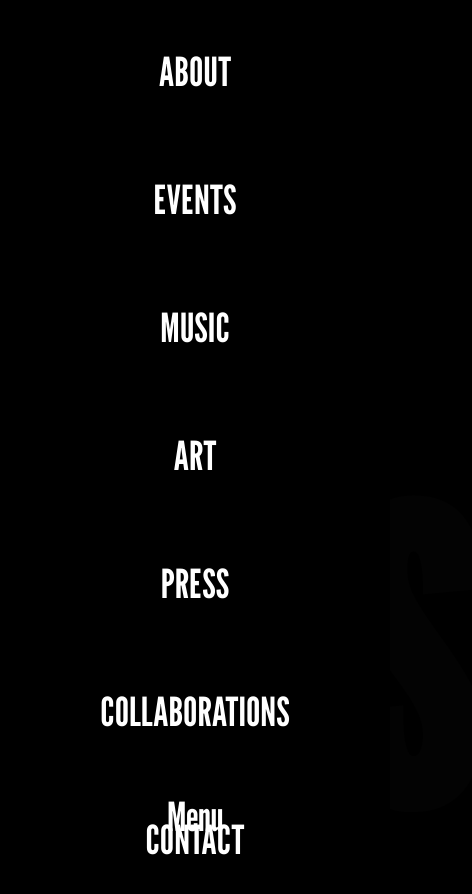
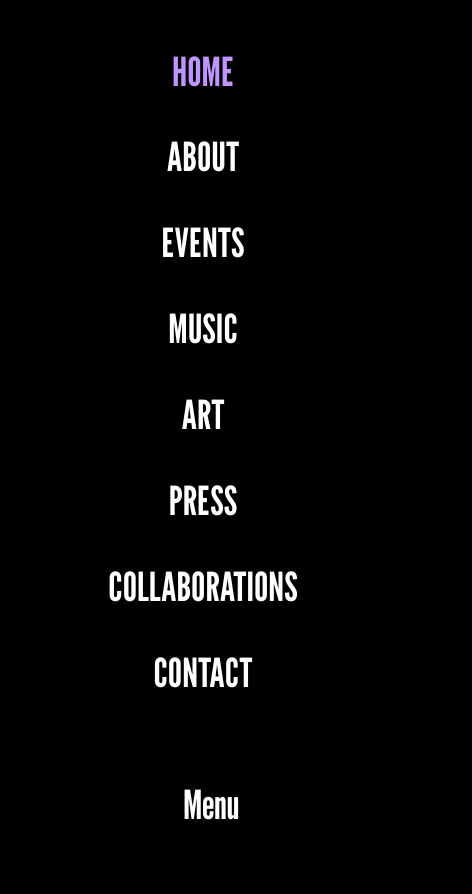
Before and after one commit to Lapiceros/IsaEnes, a React (Vite) app: page / in a window 390 px wide. Both pictures are taken after a click on the button "Menu". Shown: the top 894 px of the page, 472 px wide, since content can reach past the window. After the commit the page ends 844 px from the top, so only its background shows below. Built offline with nearby package versions, Linux system fonts and the light colour scheme.

Commit message:
navbar, home responsive fixed

```diff
--- a/src/Components/nav/NavBarComponent.css
+++ b/src/Components/nav/NavBarComponent.css
@@ -1,63 +1,69 @@
+/* NavBarComponent.css */
 a {
     text-decoration: none;
-    color: inherit;
     color: white;
 }
 
 li {
     list-style: none;
     color: #ffffff;
+}
 
-}
-footer{
-    position: fixed;
+footer {
+    position: absolute;
     display: flex;
     justify-content: center;
     align-items: center;
-    padding: 0.1% 0 1% 0;
     left: 0;
     bottom: 0;
-    width: 100vw;
-    background: linear-gradient(to top, rgb(0, 0, 0), rgba(0, 0, 0, 0.708), rgba(0, 0, 0, 0.608));
-
+    width: 100%;
+    background: linear-gradient(to top, rgb(0, 0, 0), rgba(0, 0, 0, 0.708), rgba(0, 0, 0, 0.44));
 }
 
-#menuBtn{
+#menuBtn {
     display: none;
 }
 
-.menu{
+.menu-list {
+    padding: 0 1rem 1rem 0;
     font-size: 40px;
     display: flex;
-    gap: 80px;
+    gap: 10%;
     justify-content: center;
     align-items: center;
 }
+
 .subMenu {
     display: flex;
     justify-content: center;
     align-items: center;
     flex-direction: column;
-    background-color: #0909097a;
     padding: 0.4%;
     visibility: hidden;
     position: absolute;
     bottom: 100%;
     transition: transform 0.3s ease-in-out;
     transform: translateY(-10px);
-    border: 2px solid rgb(255, 255, 255);
+
+    border: 2px solid rgba(255, 255, 255, 0.358);
+    background-color: rgba(0, 0, 0, 0.29);
+    -webkit-box-shadow: 0px 0px 140px -60px rgba(255, 255, 255, 1);
+    -moz-box-shadow: 0px 0px 140px -60px rgba(255, 255, 255, 1);
+    box-shadow: 0px 0px 140px -60px rgba(255, 255, 255, 1);
+
     border-radius: 16px;
 }
 
-.subMenu:hover{
-    color: white;
+a:hover {
+    color: #BF94FF;
+    bottom: 10px;
 }
 
-.subMenu li:hover{
+.subMenu li:hover {
     color: #BF94FF;
 }
 
-.menu li:hover .subMenu {
+.menu-list li:hover .subMenu {
     opacity: 1;
     visibility: visible;
     transform: translateY(0);
@@ -71,14 +77,20 @@ footer{
     color: #BF94FF;
 }
 
-@media screen and (max-width: 600px){
-    footer{
+
+@media screen and (max-width: 600px) {
+    footer {
+        position: fixed;
         bottom: 0;
+        left: 0;
+        width: 100%;
         flex-direction: column;
         background-color: black;
         z-index: 30;
+        padding: 1rem;
     }
-    #menuBtn{
+
+    #menuBtn {
         display: flex;
         background: transparent;
         border: none;
@@ -86,21 +98,26 @@ footer{
         font-size: 40px;
     }
 
-    nav.hide{
+    nav.hide {
         opacity: 0;
         visibility: hidden;
         position: absolute;
     }
-    nav.show{
+
+    nav.show {
+        display: flex;
+        justify-content: center;
+        align-items: center;
         opacity: 1;
         visibility: visible;
         height: 95vh;
     }
-    .menu{
+
+    .menu-list {
         display: flex;
         flex-direction: column;
-        justify-content: center;
-        align-items: center;
     }
-
+    .route{
+        margin:  10%;
+    }
 }
--- a/src/Components/nav/NavBarComponent.jsx
+++ b/src/Components/nav/NavBarComponent.jsx
@@ -1,39 +1,39 @@
-import React, { useState } from 'react'
-import './NavBarComponent.css'
-import { NavLink } from 'react-router-dom'
+import React, { useState } from 'react';
+import './NavBarComponent.css';
+import { NavLink } from 'react-router-dom';
 
 export default function NavBarComponent() {
     const [isMenuVisible, setMenuVisible] = useState(false);
 
-    const handleMenuToggle = () =>{
-        setMenuVisible(!isMenuVisible)
-    }
+    const handleMenuToggle = () => {
+        setMenuVisible(!isMenuVisible);
+    };
+
     return (
         <footer>
-
             <nav className={`menu ${isMenuVisible ? 'show' : 'hide'}`}>
-        <ul className='menu'>
-            <li className='route'><NavLink to="/" activeClassname= 'active'>HOME</NavLink></li>
-            <li className='route'><NavLink to="/about" activeClassname= 'active'>ABOUT</NavLink></li>
-            <li className='route'><NavLink to="/events" activeClassname= 'active'>EVENTS</NavLink></li>
+                <ul className='menu-list'>
+                    <li className='route'><NavLink to="/" activeClassName='active'>HOME</NavLink></li>
+                    <li className='route'><NavLink to="/about" activeClassName='active'>ABOUT</NavLink></li>
+                    <li className='route'><NavLink to="/events" activeClassName='active'>EVENTS</NavLink></li>
                     <li className='route' id='music'>MUSIC
                         <ul className='subMenu'>
-                    <li className='route'><NavLink to="/livesets" activeClassname= 'active'>LIVE SETS</NavLink></li>
-                    <li className='route'><NavLink to="/musicproductions" activeClassname= 'active'>PRODUCTIONS</NavLink></li>
+                            <li className='route'><NavLink to="/livesets" activeClassName='active'>LIVE SETS</NavLink></li>
+                            <li className='route'><NavLink to="/musicproductions" activeClassName='active'>PRODUCTIONS</NavLink></li>
                         </ul>
                     </li>
                     <li className='route'>ART
                         <ul className='subMenu'>
-                    <li className='route'><NavLink to="/artdirections" activeClassname= 'active'>ART DIRECTION</NavLink></li>
-                    <li className='route'><NavLink to="/jewelry" activeClassname= 'active'>JEWELRY</NavLink></li>
+                            <li className='route'><NavLink to="/artdirections" activeClassName='active'>ART DIRECTION</NavLink></li>
+                            <li className='route'><NavLink to="/jewelry" activeClassName='active'>JEWELRY</NavLink></li>
                         </ul>
                     </li>
-            <li className='route'><NavLink to="/press" activeClassname= 'active'>PRESS</NavLink></li>
-            <li className='route'><NavLink to="/collaborations" activeClassname= 'active'>COLLABORATIONS</NavLink></li>
-            <li className='route'><NavLink to="/contact" activeClassname= 'active'>CONTACT</NavLink></li>
+                    <li className='route'><NavLink to="/press" activeClassName='active'>PRESS</NavLink></li>
+                    <li className='route'><NavLink to="/collaborations" activeClassName='active'>COLLABORATIONS</NavLink></li>
+                    <li className='route'><NavLink to="/contact" activeClassName='active'>CONTACT</NavLink></li>
                 </ul>
             </nav>
             <button id='menuBtn' onClick={handleMenuToggle}>Menu</button>
         </footer>
-    )
+    );
 }
--- a/src/pages/Home.css
+++ b/src/pages/Home.css
@@ -1,11 +1,22 @@
+.title-container {
+  display: flex;
+  justify-content: center;
+  align-items: center;
+  flex-direction: column;
+  height: 100vh;
+}
+
+.sub-title-container {
+  font-size: 60px;
+}
+
 .text-container {
-    height: 100vh;
   width: 100vw;
   display: flex;
   justify-content: center;
   align-items: center;
   font-size: 400px;
-    color: rgba(225,225,225, .01);
+  color: rgba(225, 225, 225, 0.01);
   background-image: url("../assets/fondos/colores.jpg");
   background-repeat: repeat;
   -webkit-background-clip: text;
@@ -16,12 +27,11 @@
   filter: contrast(1.2);
 }
 
-
 @keyframes animate {
   0%, 100% {
     background-position: left top;
   }
-      25%{
+  25% {
     background-position: right bottom;
   }
   50% {
@@ -31,3 +41,42 @@
     background-position: right top;
   }
 }
+
+/* Media Query for smaller screens */
+@media only screen and (max-width: 768px) {
+  .title-container{
+    display: flex;
+    justify-content: center;
+    align-items: center;
+  }
+  .sub-title-container {
+    font-size: 40px;
+  }
+
+  .text-container {
+    font-size: 200px;
+    display: flex;
+    flex-wrap: wrap;
+  }
+}
+
+/* Media Query for medium-sized screens */
+@media only screen and (min-width: 769px) and (max-width: 1024px) {
+  .title-container{
+    display: flex;
+    justify-content: center;
+    align-items: center;
+  }
+
+  .sub-title-container {
+    font-size: 50px;
+  }
+
+  .text-container {
+    font-size: 300px;
+    display: flex;
+    flex-wrap: wrap;
+  }
+}
+
+/* Add more media queries as needed for larger screens */
--- a/src/pages/Home.jsx
+++ b/src/pages/Home.jsx
@@ -3,9 +3,10 @@ import './Home.css'
 
 function Home(){
     return(
-        <>
-        <h1 className='text-container'>ISA ENES</h1>
-        </>
+        <div className='title-container'>
+            <h1 className='text-container'>ISA ENES</h1>
+            <h3 className='sub-title-container'>Music Producer</h3>
+        </div>
     )
 }
 
```
Lines whose indentation alone changed are shown as unchanged.
